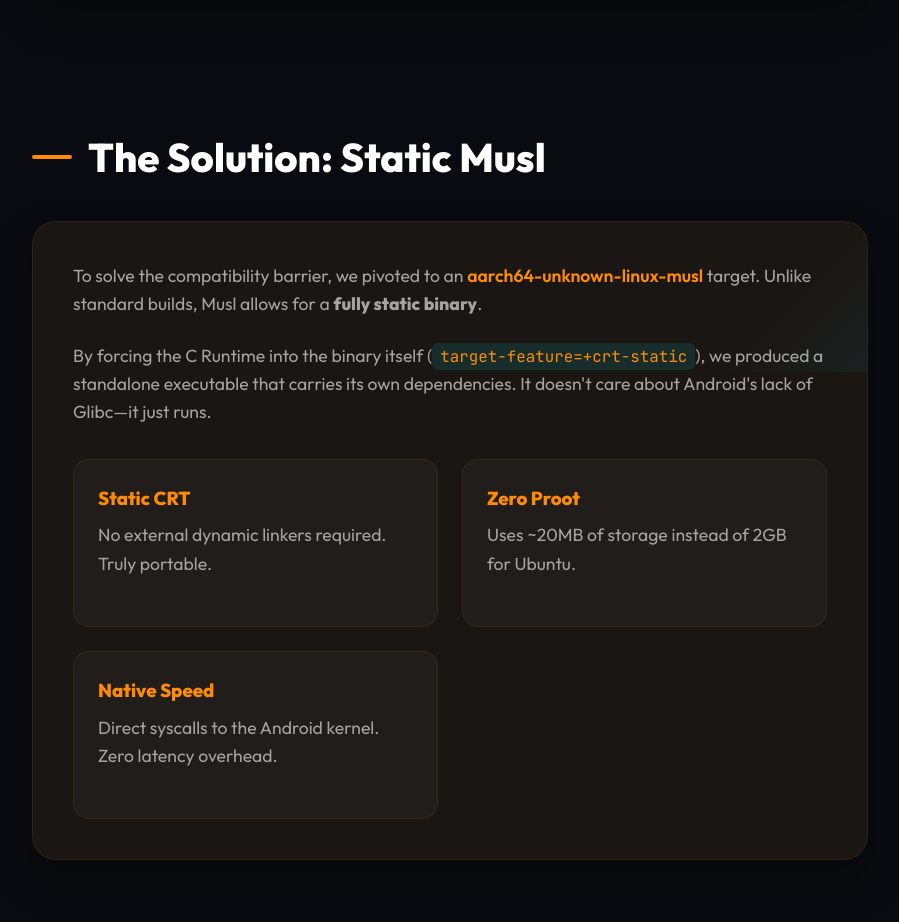
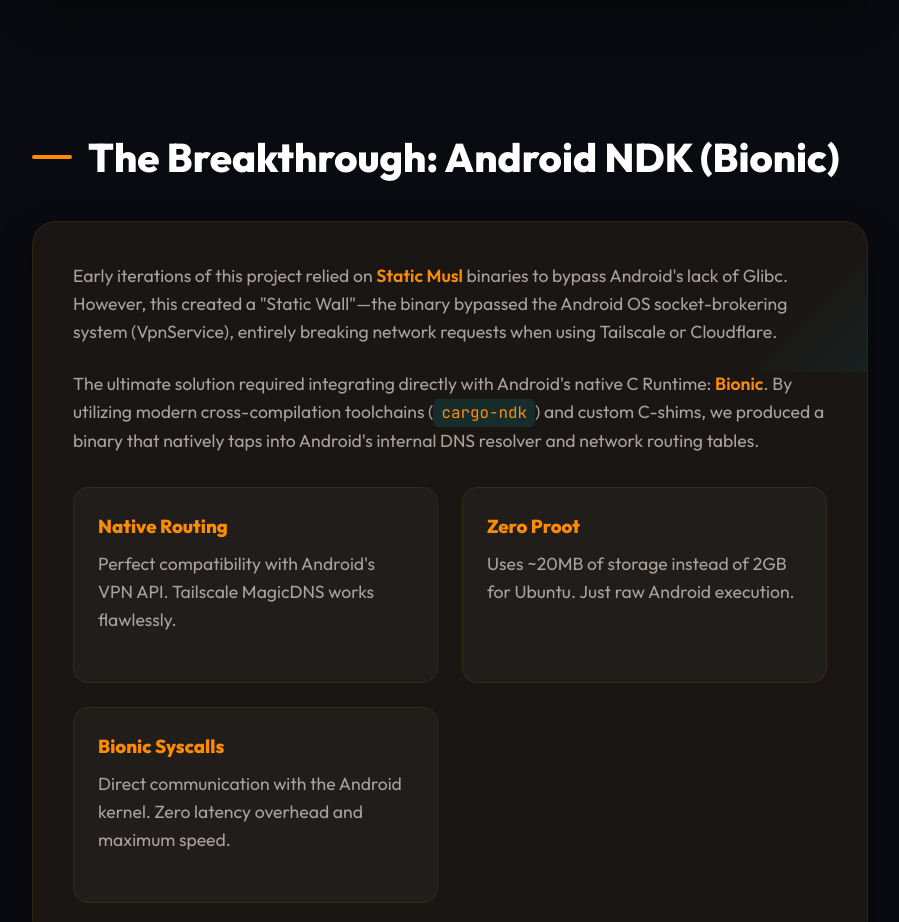
Before and after one commit to Muxd21/moltis-termux, a plain HTML site: page docs/index.html in a window 1280 px wide. Shown: the part 1286-2208 px from the top of the page, without its empty margins (190-1089 px from the left). Drawn offline with Linux system fonts and the light colour scheme.

Commit message:
docs: pitch the Bionic NDK and native Android routing breakthrough over static musl/proot

```diff
--- a/docs/index.html
+++ b/docs/index.html
@@ -309,27 +309,29 @@
         </section>
 
         <section>
-            <h2>The Solution: Static Musl</h2>
+            <h2>The Breakthrough: Android NDK (Bionic)</h2>
             <div class="card">
-                <p>To solve the compatibility barrier, we pivoted to an <span
-                        class="highlight">aarch64-unknown-linux-musl</span> target. Unlike standard builds, Musl allows
-                    for a <strong>fully static binary</strong>.</p>
-                <p>By forcing the C Runtime into the binary itself (<code>target-feature=+crt-static</code>), we
-                    produced a standalone executable that carries its own dependencies. It doesn't care about Android's
-                    lack of Glibc—it just runs.</p>
+                <p>Early iterations of this project relied on <span class="highlight">Static Musl</span> binaries to
+                    bypass Android's lack of Glibc. However, this created a "Static Wall"—the binary bypassed the
+                    Android OS socket-brokering system (VpnService), entirely breaking network requests when using
+                    Tailscale or Cloudflare.</p>
+                <p>The ultimate solution required integrating directly with Android's native C Runtime: <span
+                        class="highlight">Bionic</span>. By utilizing modern cross-compilation toolchains
+                    (<code>cargo-ndk</code>) and custom C-shims, we produced a binary that natively taps into Android's
+                    internal DNS resolver and network routing tables.</p>
 
                 <div class="tech-grid">
                     <div class="tech-item">
-                        <h3>Static CRT</h3>
-                        <p>No external dynamic linkers required. Truly portable.</p>
+                        <h3>Native Routing</h3>
+                        <p>Perfect compatibility with Android's VPN API. Tailscale MagicDNS works flawlessly.</p>
                     </div>
                     <div class="tech-item">
                         <h3>Zero Proot</h3>
-                        <p>Uses ~20MB of storage instead of 2GB for Ubuntu.</p>
+                        <p>Uses ~20MB of storage instead of 2GB for Ubuntu. Just raw Android execution.</p>
                     </div>
                     <div class="tech-item">
-                        <h3>Native Speed</h3>
-                        <p>Direct syscalls to the Android kernel. Zero latency overhead.</p>
+                        <h3>Bionic Syscalls</h3>
+                        <p>Direct communication with the Android kernel. Zero latency overhead and maximum speed.</p>
                     </div>
                 </div>
             </div>
```
Also changed, not shown: 1 other file.
